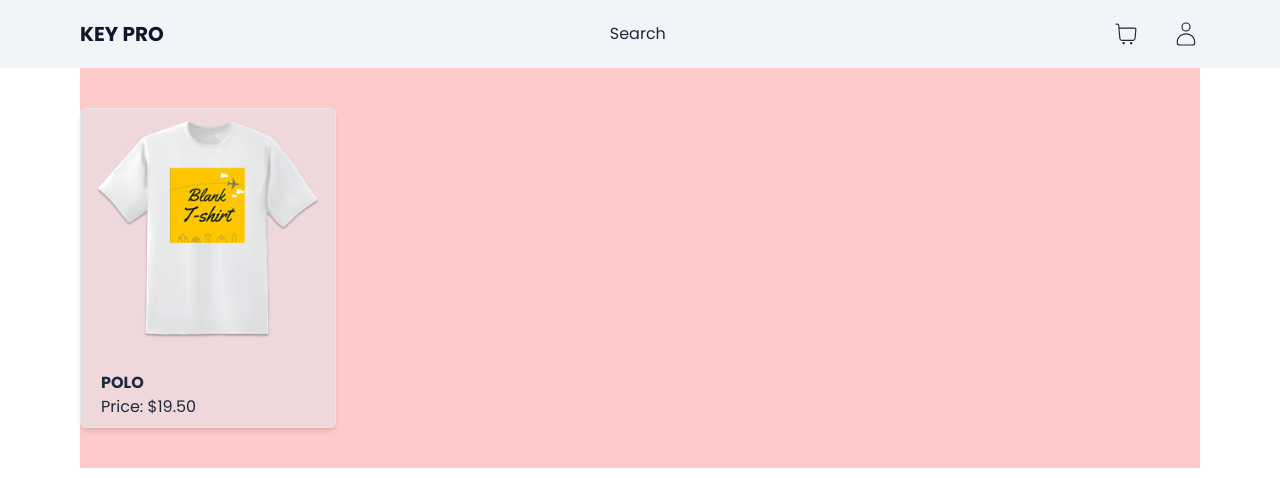
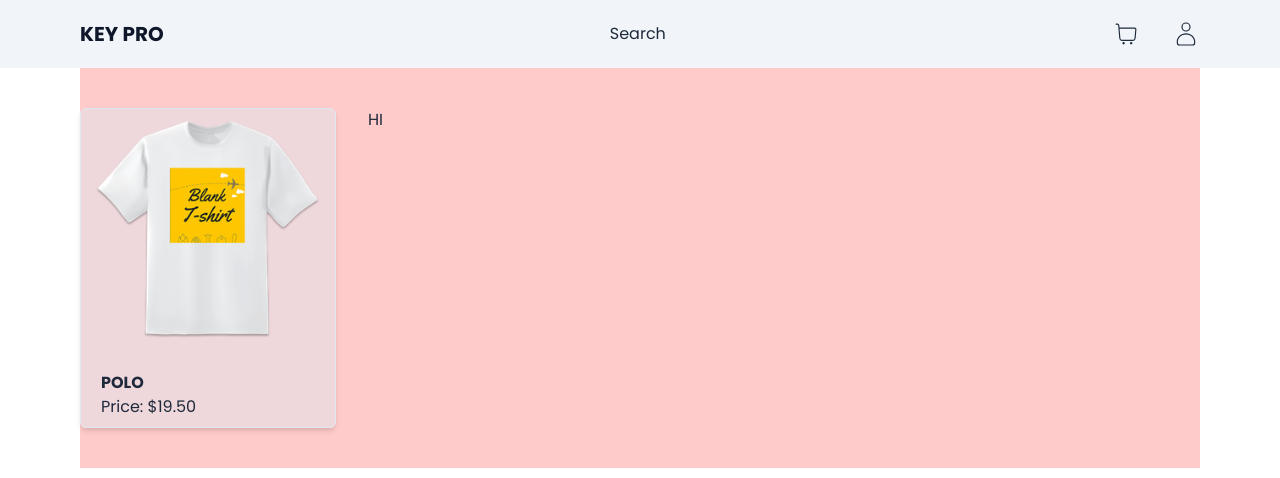
Before and after one commit to SimUnan/KeyPro2.0, a Next.js app: page / in a window 1280 px wide. Shown: the top 478 px of the page. Built offline with nearby package versions, Linux system fonts and the light colour scheme.

Commit message:
dev commit

```diff
--- a/app/product/section/Product.tsx
+++ b/app/product/section/Product.tsx
@@ -5,7 +5,7 @@ const Product = () => {
   return (
     <section className='w-full bg-red-200 h-auto py-10 grid grid-cols-2 md:grid-cols-3 xl:grid-cols-4 gap-4 md:gap-8'>
         <ProductComponent />
-
+        <p>HI</p>
     </section>
   )
 }
```
